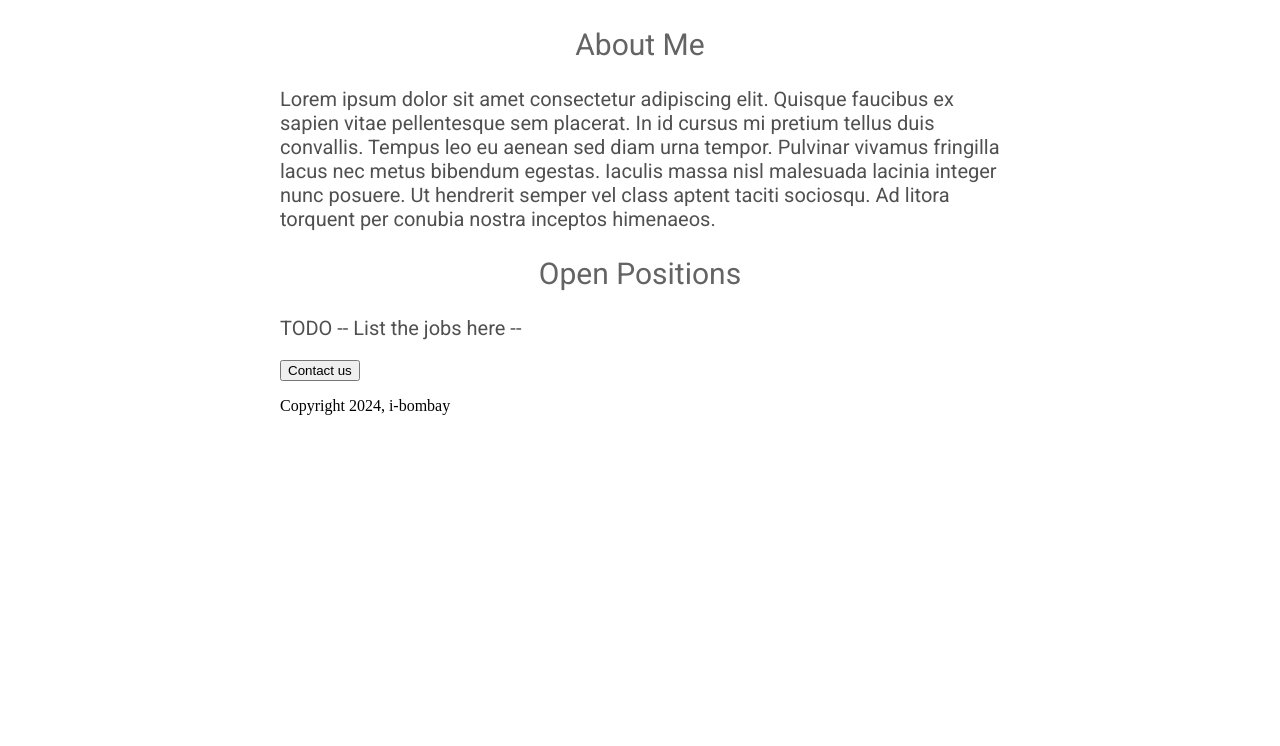
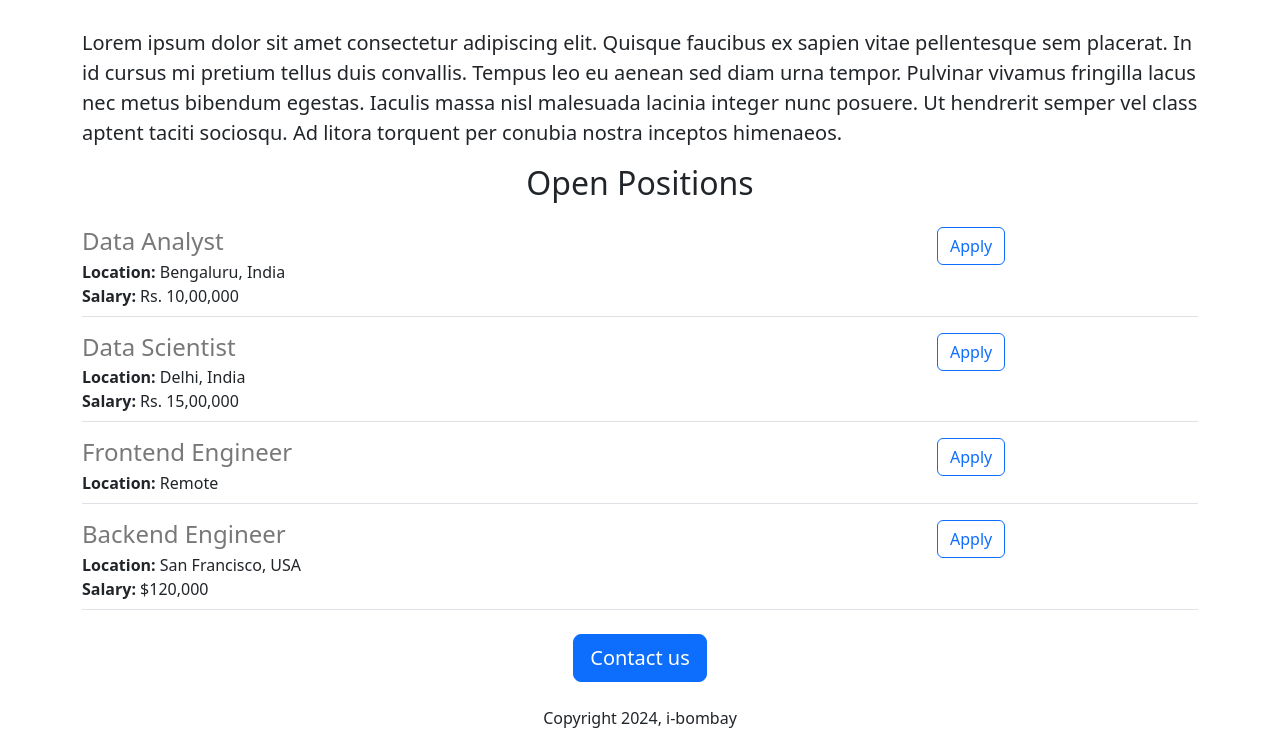
Before and after one commit to i-bombay/learn-flask-website, a Flask app: page / in a window 1280 px wide. Shown: the part 422-1168 px from the top of the page. Before the commit the page ends 837 px from the top, so only its background shows below. Run offline with Flask 3, Linux system fonts and the light colour scheme.

Commit message:
added Bootstrap, dynamic data and api route

```diff
--- a/app.py
+++ b/app.py
@@ -1,11 +1,45 @@
-from flask import Flask, render_template
+from flask import Flask, render_template, jsonify
 
 app = Flask(__name__)
 
+# Data
+JOBS = [
+  {
+    'id': 1,
+    'title': 'Data Analyst',
+    'location': 'Bengaluru, India',
+    'salary': 'Rs. 10,00,000',
+  },
+  {
+    'id': 2,
+    'title': 'Data Scientist',
+    'location': 'Delhi, India',
+    'salary': 'Rs. 15,00,000',
+  },
+  {
+    'id': 3,
+    'title': 'Frontend Engineer',
+    'location': 'Remote',
+    #'salary': 'Rs. 12,00,000',
+  },
+  {
+    'id': 4,
+    'title': 'Backend Engineer',
+    'location': 'San Francisco, USA',
+    'salary': '$120,000'
+  }
+]
+
+# Routing
 @app.route('/')
 def hello():
-  return render_template('home.html')
+  return render_template('home.html', jobs=JOBS)
+
+@app.route('/api/jobs')
+def list_jobs():
+  return jsonify(JOBS)
 
 
+# Main
 if __name__ == '__main__':
-  app.run(host='0.0.0.0', port=8000, debug=True)
+  app.run(host='0.0.0.0', port=5000, debug=True)
--- a/templates/home.html
+++ b/templates/home.html
@@ -3,58 +3,35 @@
 <head>
     <meta charset="UTF-8">
     <meta name="viewport" content="width=device-width, initial-scale=1.0">
+    <link href="https://cdn.jsdelivr.net/npm/bootstrap@5.3.5/dist/css/bootstrap.min.css" rel="stylesheet" integrity="sha384-SgOJa3DmI69IUzQ2PVdRZhwQ+dy64/BUtbMJw1MZ8t5HZApcHrRKUc4W0kG879m7" crossorigin="anonymous">
     <link rel="preconnect" href="https://fonts.googleapis.com">
     <link rel="preconnect" href="https://fonts.gstatic.com" crossorigin>
     <link href="https://fonts.googleapis.com/css2?family=Roboto:ital,wght@0,100..900;1,100..900&display=swap" rel="stylesheet">
     <style>
-        h1 {
-            font-size: 40px;
-            font-family: "Roboto", sans-serif;
-            font-weight: normal;
-            color: rgb(50, 50, 50);
-            text-align: center;
-        }
-
         #banner {
             width: 100%;
-            height: 320px;
+            height: 300px;
             object-fit: cover;
-        }
-
-        h2 {
-            font-size: 30px;
-            font-family: "Roboto", sans-serif;
-            font-weight: normal;
-            color: rgb(100, 100, 100);
-            text-align: center;
-        }
-
-        .bodytext {
-            font-size: 20px;
-            font-family: "Roboto", sans-serif;
-            font-weight: normal;
-            color: rgb(80, 80, 80);
-        }
-
-        #container {
-            max-width: 720px;
-            margin: 0 auto;
         }
     </style>
     <title>My Flask App</title>
 </head>
 <body>
-    <div id="container">
-        <h1>Welcome to my Flask app!</h1>
-        <img id="banner" src="static/banner.jpg" alt="Banner Image" >
-        <h2>About Me</h2>
-        <p class="bodytext">Lorem ipsum dolor sit amet consectetur adipiscing elit. Quisque faucibus ex sapien vitae pellentesque sem placerat. In id cursus mi pretium tellus duis convallis. Tempus leo eu aenean sed diam urna tempor. Pulvinar vivamus fringilla lacus nec metus bibendum egestas. Iaculis massa nisl malesuada lacinia integer nunc posuere. Ut hendrerit semper vel class aptent taciti sociosqu. Ad litora torquent per conubia nostra inceptos himenaeos.
+    <div class="container">
+        <h1 class="text-center mt-2 mb-4">Welcome to my Flask app!</h1>
+        <img class="img-fluid" id="banner" src="static/banner.jpg" alt="Banner Image" >
+        <h2 class="text-center mt-2 mb-4">About Me</h2>
+        <p class="lead">Lorem ipsum dolor sit amet consectetur adipiscing elit. Quisque faucibus ex sapien vitae pellentesque sem placerat. In id cursus mi pretium tellus duis convallis. Tempus leo eu aenean sed diam urna tempor. Pulvinar vivamus fringilla lacus nec metus bibendum egestas. Iaculis massa nisl malesuada lacinia integer nunc posuere. Ut hendrerit semper vel class aptent taciti sociosqu. Ad litora torquent per conubia nostra inceptos himenaeos.
         </p>
-        <h2>Open Positions</h2>
-        <p class="bodytext">TODO -- List the jobs here --</p>
-        <div style="text-align=center">
-            <button>Contact us</button>
-            <p>Copyright 2024, i-bombay</p>
+        <h2 class="text-center mt-2 mb-4">Open Positions</h2>
+        <div>
+            {% for job in jobs %}
+                {% include 'jobitem.html' %}
+            {% endfor %}
+        </div>
+        <div class="text-center mt-4">
+            <button class="btn btn-primary btn-lg">Contact us</button>
+            <p class="mt-4">Copyright 2024, i-bombay</p>
         </div>
     </div>
 </body>
--- /dev/null
+++ b/templates/jobitem.html
@@ -0,0 +1,21 @@
+<div class="border-bottom" style="margin-bottom: 16px; padding-bottom: 8px">
+    <div class="row">
+        <div class="col-9">
+            <h4 style="margin-bottom: 4px; color: rgb(120, 120, 120);">
+                {{job['title']}}
+            </h4>
+            <div>
+                <b>Location:</b> {{job['location']}}
+            </div>
+            {% if 'salary' in job %}
+            <div>
+                <b>Salary:</b> {{job['salary']}}
+            </div>
+            {% endif %}
+        </div>
+        <div class="col-3">
+            <button type="button" class="btn btn-outline-primary">Apply</button>
+        </div>
+    </div>
+
+</div>
```
Also changed, not shown: 1 other file.
